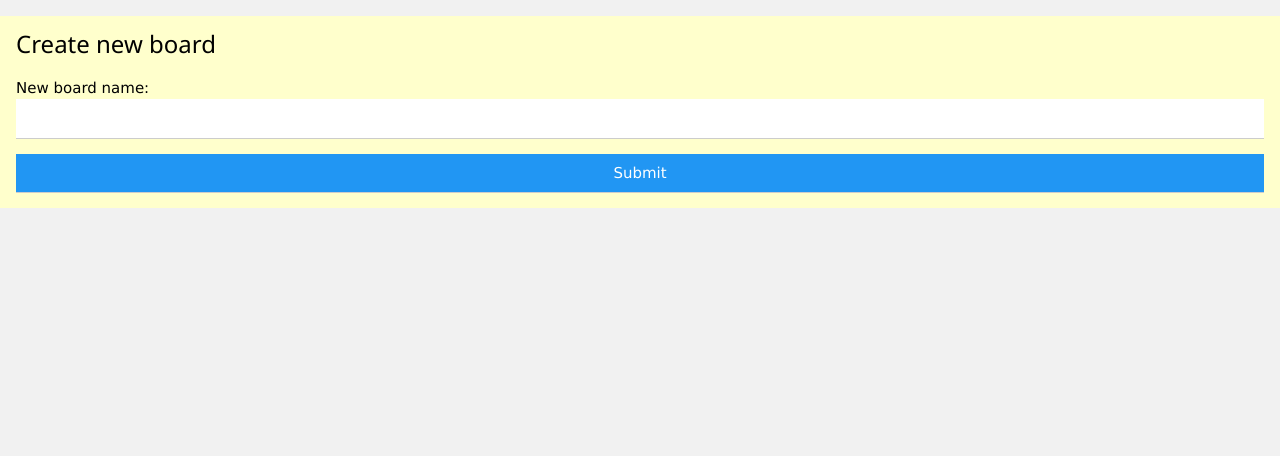
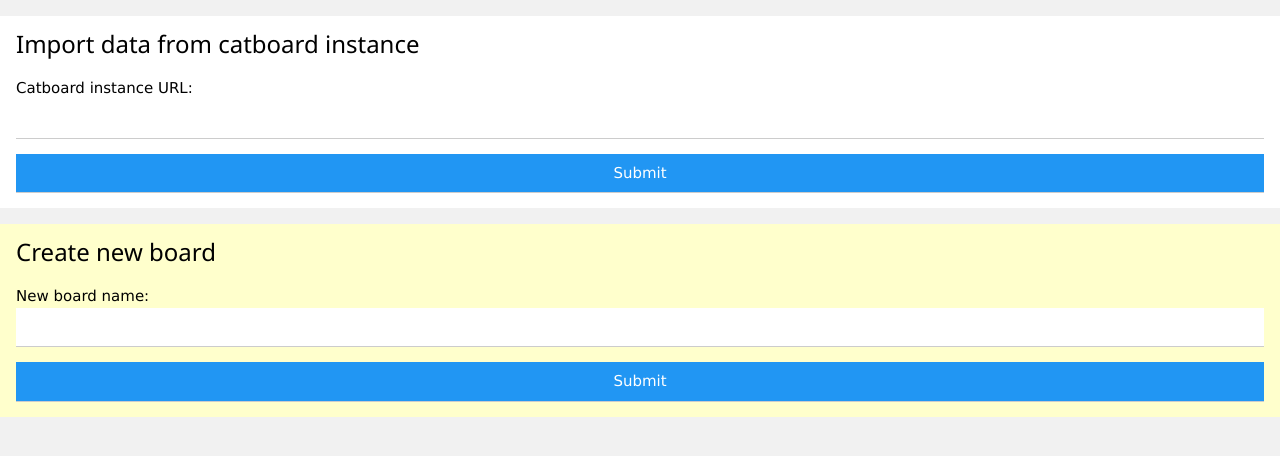
Before and after one commit to dvolk/catboard, a Flask app: page /boards in a window 1280 px wide. Shown: the part 109-565 px from the top of the page. Run offline with Flask 2, Linux system fonts and the light colour scheme; data that the repository does not hold is empty.

Commit message:
add import from url for empty catboard

```diff
--- a/app.py
+++ b/app.py
@@ -19,7 +19,6 @@ import to_md
 app = flask.Flask(__name__)
 app.config["SQLALCHEMY_TRACK_MODIFICATIONS"] = False
 # app.config["SQLALCHEMY_ECHO"] = True
-
 if os.getenv("CATBOARD_SQLALCHEMY_DATABASE_URI"):
     app.config["SQLALCHEMY_DATABASE_URI"] = os.getenv(
         "CATBOARD_SQLALCHEMY_DATABASE_URI"
@@ -184,7 +183,7 @@ def export_data():
         "Lane": export_rows(Lane),
         "Board": export_rows(Board),
     }
-    return "<pre>" + json.dumps(data, indent=4)
+    return json.dumps(data, indent=4)
 
 
 def import_rows(rows, cls):
@@ -194,8 +193,33 @@ def import_rows(rows, cls):
         db.session.add(obj)
 
 
+@app.route("/import_data_from_instance", methods=["POST"])
+def import_data_from_instance():
+    """Import data from a different instance."""
+    catboard_url = flask.request.form.get("instance_url")
+    catboard_export_url = catboard_url.rstrip("/") + "/export_data"
+    print(catboard_export_url)
+    import requests
+
+    data = requests.get(catboard_export_url).json()
+    import_data(data)
+
+    return flask.redirect(flask.url_for("index"))
+
+
+def import_data(data):
+    """Import data from json."""
+    import_rows(data["Board"], Board)
+    import_rows(data["Lane"], Lane)
+    import_rows(data["Column"], Column)
+    import_rows(data["ItemRelationship"], ItemRelationship)
+    import_rows(data["ItemTransition"], ItemTransition)
+    import_rows(data["Item"], Item)
+    db.session.commit()
+
+
 @app.route("/import_data", methods=["POST"])
-def import_data():
+def app_import_data():
     """Import all catboard data from json.
 
     To add data:
@@ -203,13 +227,7 @@ def import_data():
         curl -X POST -H "Content-Type: application/json" -d @data.json http://127.0.0.1:7777/import_data
     """
     data = flask.request.json
-    import_rows(data["Board"], Board)
-    import_rows(data["Lane"], Lane)
-    import_rows(data["Column"], Column)
-    import_rows(data["ItemRelationship"], ItemRelationship)
-    import_rows(data["ItemTransition"], ItemTransition)
-    import_rows(data["Item"], Item)
-    db.session.commit()
+    import_data(data)
     return "OK"
 
 
--- a/templates/boards.jinja2
+++ b/templates/boards.jinja2
@@ -10,6 +10,7 @@
     <h2><i class="fa fa-bank fa-fw"></i> <a href="{{ url_for('boards') }}">Board List</a></h2>
   </header>
 
+  {% if boards %}
     {% for board in boards if not board.closed %}
       <div class="board w3-container w3-leftbar w3-white w3-panel">
         <h3>
@@ -18,6 +19,20 @@
         <p>{% for lane in board.lanes %}<span style="padding-right: 10px;"><a href="{{ url_for('board', board_id=board.id) }}#lane_{{ lane.id }}">{{ lane.name }} </a></span>{% endfor%}</p>
       </div>
     {% endfor %}
+  {% else %}
+    <div class="w3-container w3-white w3-panel">
+      <h3>Import data from catboard instance</h3>
+      <p>
+        <form method="POST" action="/import_data_from_instance">
+          <label>Catboard instance URL:</label>
+          <input class="w3-input" type="text" name="instance_url"/>
+      </p>
+      <p>
+        <button class="w3-input w3-blue" type="Submit" value="Submit">Submit</button>
+      </p>
+      </form>
+    </div>
+  {% endif %}
 
   <div class="w3-container w3-pale-yellow w3-panel">
     <h3>Create new board</h3>
```
Lines whose indentation alone changed are shown as unchanged.
